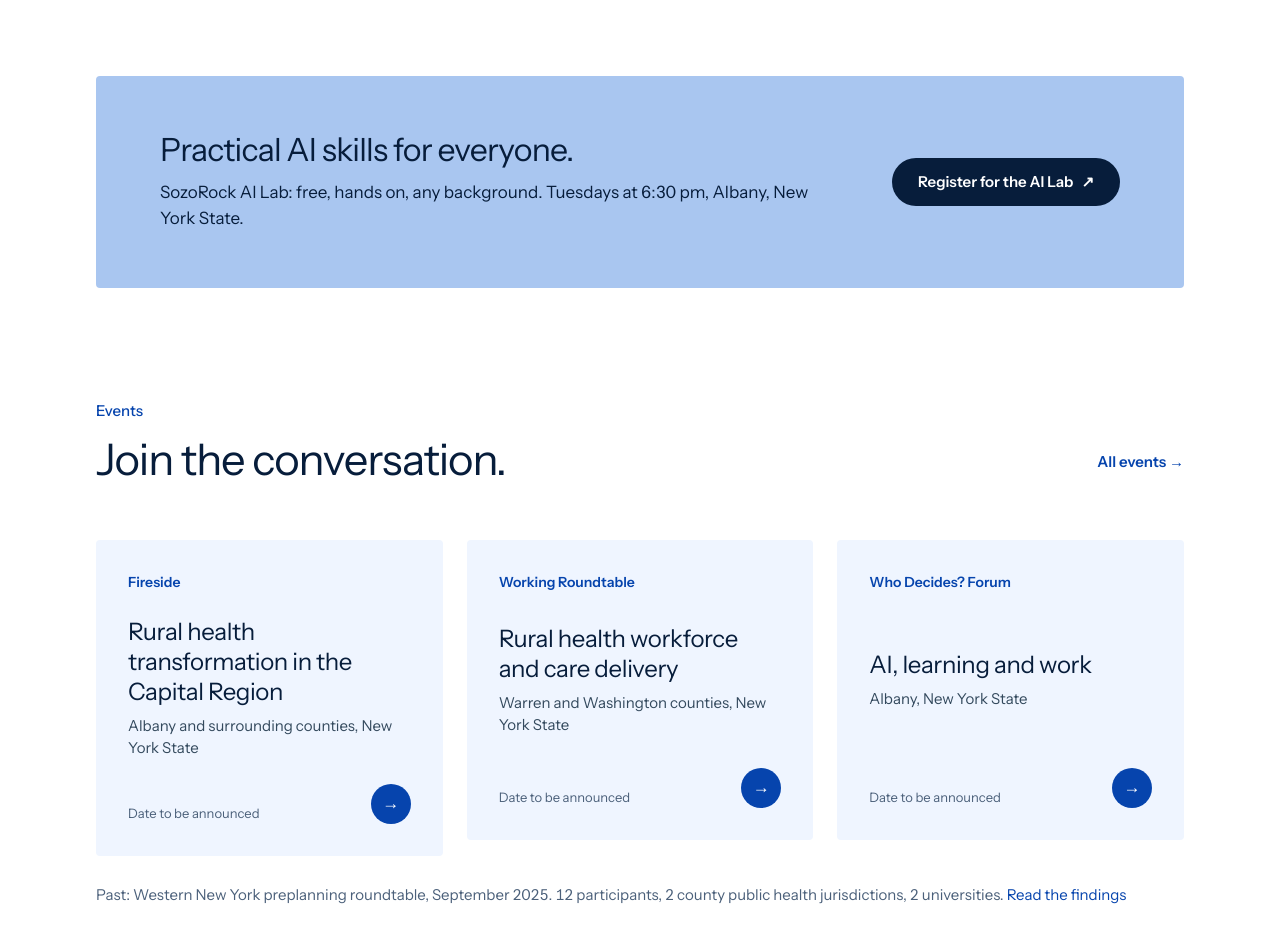
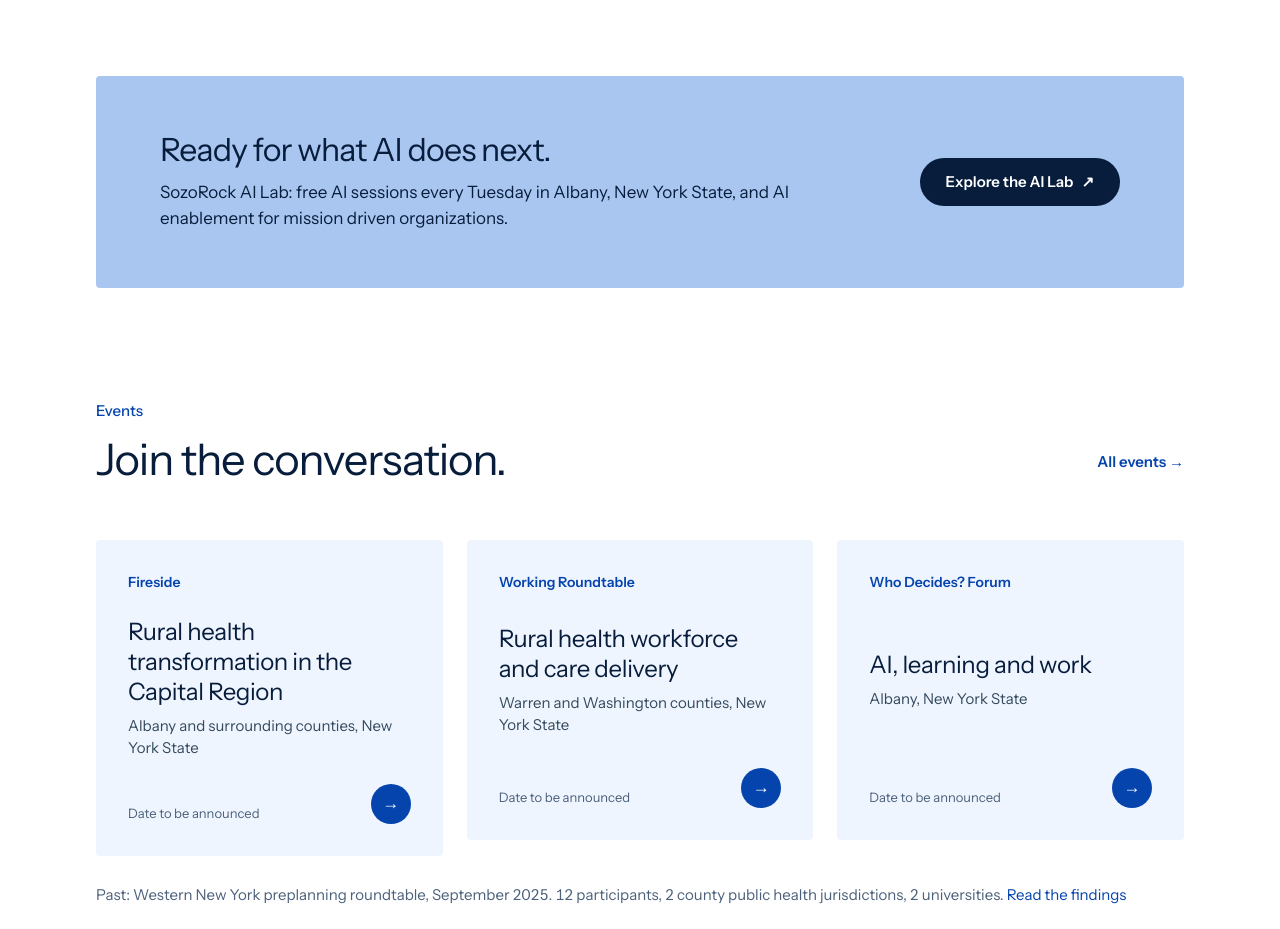
Before and after one commit to drolu-cmyk/sozorock-foundation, a React (Vite) app: page / in a window 1280 px wide. Shown: the part 4480-5409 px from the top of the page. Built offline with nearby package versions, Linux system fonts and the light colour scheme.

Commit message:
Present the AI Lab as two programs across the parent site
Updates the AI Lab page, homepage band, Our Work tiles, navigation meta,
insight card and search metadata to the free Tuesday sessions for
individuals and AI enablement for organizations.

```diff
--- a/src/seo.js
+++ b/src/seo.js
@@ -44,8 +44,8 @@
     pageType: "WebPage",
   },
   "/platforms/ai-lab": {
-    title: "SozoRock AI Lab | Applied AI for Real Work",
-    description: "Task-based AI learning for real work, centered on human judgment, verification, responsible use and reviewed outputs.",
+    title: "SozoRock AI Lab | Free AI Training and AI Enablement",
+    description: "Free weekly AI sessions for individuals and platform neutral AI enablement, train the trainer programs and AI governance for mission driven organizations.",
     pageType: "WebPage",
   },
   "/publications": {
@@ -117,7 +117,7 @@
   "/platforms": ["SozoRock platforms", "Global Institute", "SozoRock Health", "SozoRock AI Lab", "county evidence", "public systems"],
   "/platforms/institute": ["public-interest research", "governance research", "health systems assurance", "public decisions", "rural institutions", "SozoRock Global Institute"],
   "/platforms/health": ["health access", "place intelligence", "community health evidence", "rural health", "SozoRock Health"],
-  "/platforms/ai-lab": ["applied artificial intelligence", "task-based AI learning", "AI verification", "human judgment", "SozoRock AI Lab"],
+  "/platforms/ai-lab": ["free AI classes", "AI enablement", "AI for nonprofits", "train the trainer", "AI governance", "AI agents", "SozoRock AI Lab"],
   "/publications": ["health systems publications", "governance research", "rural governance research", "health equity research", "public-interest reports"],
   "/insights": ["health access insights", "public systems", "county evidence", "applied AI insights"],
   "/events": ["public-interest briefings", "health-access roundtables", "community deliberation", "AI and society events", "SozoRock events"],
--- a/src/seoRuntime.js
+++ b/src/seoRuntime.js
@@ -86,7 +86,7 @@
   "/platforms/ai-lab": {
     title: "SozoRock AI Lab",
     description: "",
-    keywords: ["free AI classes Albany NY", "AI skills for beginners", "practical AI training", "community AI learning", "AI literacy", "AI upskilling", "Albany New York", "SozoRock AI Lab"],
+    keywords: ["free AI classes Albany NY", "AI enablement", "AI for nonprofits", "train the trainer", "AI governance", "AI literacy", "AI agents", "SozoRock AI Lab"],
   },
   "/events": {
     title: "Events",
--- a/src/site/home.jsx
+++ b/src/site/home.jsx
@@ -141,7 +141,7 @@
       </div>
     </Sec>
 
-    <Band top title="Practical AI skills for everyone." line="SozoRock AI Lab: free, hands on, any background. Tuesdays at 6:30 pm, Albany, New York State." action={<Btn href={AI_LAB} tone="navy">Register for the AI Lab</Btn>} />
+    <Band top title="Ready for what AI does next." line="SozoRock AI Lab: free AI sessions every Tuesday in Albany, New York State, and AI enablement for mission driven organizations." action={<Btn href={AI_LAB} tone="navy">Explore the AI Lab</Btn>} />
 
     <Sec className="pt0" id="events" labelledBy="events-title">
       <Head id="events-title" eyebrow="Events" title="Join the conversation." link={["All events", "/events"]} />
--- a/src/site/work.jsx
+++ b/src/site/work.jsx
@@ -122,7 +122,7 @@
           <span style={{ display: "flex", flexDirection: "column", justifyContent: "space-between", gap: 16 }}><span className="lab">Research</span><span className="ttl" style={{ fontSize: 20 }}>What evidence should support trust in digital health systems?</span><span className="ns-src">Health Systems Assurance Series · Volume 1 · 2026</span></span>
         </Go></li>
         <li><Tile href="/events" label="Event" title={upcoming[0].title} sub={`Fireside · ${upcoming[0].where} · Date to be announced`} /></li>
-        <li><Tile href={AI_LAB} label="SozoRock AI Lab" title="Practical AI skills for everyone" sub="Free · Tuesdays at 6:30 pm · Albany, New York State" /></li>
+        <li><Tile href={AI_LAB} label="SozoRock AI Lab" title="Ready for what AI does next" sub="Free Tuesday sessions · AI enablement for organizations" /></li>
       </ul>
     </Sec>
 
@@ -248,7 +248,7 @@
       <ul className="ns-grid g3">
         <li><Tile href="#partner" tone="white" label="Universities" title="Host a cohort" sub="Experiential learning for graduate and undergraduate students on real projects." /></li>
         <li><Tile href="#partner" tone="white" label="Health systems and employers" title="Share a project" sub="Cloud, security and AI work delivered, and a pipeline of job ready talent." /></li>
-        <li><Tile href={AI_LAB} tone="white" label="Communities" title="Learn AI for free" sub="Practical AI skills for any background through the SozoRock AI Lab." /></li>
+        <li><Tile href={`${AI_LAB}individuals/`} tone="white" label="Communities" title="Learn AI for free" sub="Hands on sessions every Tuesday, open to any background, through the SozoRock AI Lab." /></li>
       </ul>
     </Sec>
 
@@ -276,7 +276,7 @@
       </div>
     </Sec>
 
-    <Band top title="SozoRock AI Lab: practical AI skills for everyone." line="Free. Tuesdays at 6:30 pm, Albany, New York State." action={<Btn href={AI_LAB} tone="navy">Register for the AI Lab</Btn>} />
+    <Band top title="Ready for what AI does next." line="SozoRock AI Lab: free sessions every Tuesday and AI enablement for mission driven organizations." action={<Btn href={AI_LAB} tone="navy">Explore the AI Lab</Btn>} />
 
     <FormSection id="partner" eyebrow="Partner with us" title="Host a cohort, share a project or build your team." lede="Tell us what you would like to build. We will come back with a scope and timeline.">
       <PartnerForm />
@@ -335,20 +335,20 @@
     <Hero
       id="lab-title"
       crumb={["Our Work", "/platforms"]}
-      title="Practical AI skills for everyone."
-      lede="Free, hands on and open to any background. Bring a laptop and a question; leave with something that works."
-      actions={<><Btn href={AI_LAB}>Register for the AI Lab</Btn><More href="/partner">Bring it to your team</More></>}
-      panelLabel="Tuesdays at 6:30 pm in the Beacon Bank community room, Albany, New York State."
+      title="Ready for what AI does next."
+      lede="Free weekly AI sessions for individuals. AI enablement for mission driven organizations. One platform neutral standard."
+      actions={<><Btn href={`${AI_LAB}individuals/`}>For individuals</Btn><More href={`${AI_LAB}organizations/`}>For organizations</More></>}
+      panelLabel="Free sessions every Tuesday at 6:30 pm in the Beacon Bank community room, Albany, New York State, since May 2026."
       panel={<div className="ns-panel-stat"><b>Tuesdays</b><b style={{ color: "var(--chart-2)" }}>6:30 pm</b><p style={{ color: "var(--ice-2)" }}>Beacon Bank community room, Albany, New York State</p></div>}
     />
     <Sec labelledBy="do-title">
-      <Head id="do-title" eyebrow="What you do" title="Learn by building, with people who started where you are." />
+      <Head id="do-title" eyebrow="Two programs" title="One standard for people and the organizations that serve them." />
       <ul className="ns-grid g3">
-        <li className="ns-tile"><span className="lab">Use</span><span><span className="ttl">AI at work and at home</span><span className="sub">Write, plan, research and analyze with today’s tools.</span></span></li>
-        <li className="ns-tile"><span className="lab">Build</span><span><span className="ttl">A small project of your own</span><span className="sub">One participant built and launched a business website.</span></span></li>
-        <li className="ns-tile"><span className="lab">Judge</span><span><span className="ttl">When to trust the answer</span><span className="sub">Privacy, security and human judgment, every session.</span></span></li>
+        <li className="ns-tile"><span className="lab">Individuals</span><span><span className="ttl">Free AI sessions, every Tuesday</span><span className="sub">Agents, voice, AI video and app building, for any background.</span></span></li>
+        <li className="ns-tile"><span className="lab">Organizations</span><span><span className="ttl">AI enablement for mission driven teams</span><span className="sub">Activation, train the trainer certification and AI governance.</span></span></li>
+        <li className="ns-tile"><span className="lab">Standard</span><span><span className="ttl">Platform neutral, human judgment first</span><span className="sub">ChatGPT, Claude, Copilot, Gemini, Grok and open models, with results published.</span></span></li>
       </ul>
     </Sec>
-    <Band tone="ice" title="Bring the AI Lab to your organization." line="Sessions on applied AI, identity and access, cloud security and governance. Scope and dates are agreed with you." action={<Btn href="/partner">Partner with us</Btn>} />
+    <Band tone="ice" title="Bring the AI Lab to your organization." line="A ninety day activation path, certified trainers and AI governance, as a sponsored cohort or a direct engagement." action={<Btn href={`${AI_LAB}organizations/#inquiry`}>Book a readiness call</Btn>} />
   </div>;
 }
--- a/src/siteData.js
+++ b/src/siteData.js
@@ -7,7 +7,7 @@
     items: [
       { label: "SozoRock Global Institute", href: "/platforms/institute", meta: "Research, publications and convening" },
       { label: "SozoRock Health", href: "/platforms/health", meta: "Systems for health access" },
-      { label: "SozoRock AI Lab", href: "/platforms/ai-lab", meta: "Applied AI for real work" },
+      { label: "SozoRock AI Lab", href: "/platforms/ai-lab", meta: "Free sessions and AI enablement" },
     ],
   },
   {
@@ -66,8 +66,8 @@
   {
     slug: "ai-lab",
     name: "SozoRock AI Lab",
-    line: "Applied AI for real work.",
-    detail: "No-cost practical learning built around a real task, a reviewed output and responsible use. A published participant project shows the method in practice.",
+    line: "Ready for what AI does next.",
+    detail: "Free weekly AI sessions for individuals and platform neutral AI enablement for mission driven organizations.",
     href: "/platforms/ai-lab",
     action: "Explore the AI Lab",
     tone: "royal",
@@ -183,14 +183,14 @@
   {
     key: "ai-lab",
     label: "SozoRock AI Lab",
-    title: "Applied AI for real work.",
-    copy: "Task-based learning, reviewed output, responsible use and human judgment.",
-    detail: "Learn · Make · Check · Use",
+    title: "Ready for what AI does next.",
+    copy: "Free Tuesday sessions for individuals. AI enablement for mission driven organizations.",
+    detail: "Individuals · Organizations",
     href: "/platforms/ai-lab",
     action: "Explore the AI Lab",
     image: null,
     alt: "",
-    signal: "Learn. Make. Check. Use.",
+    signal: "Two programs. One standard.",
     kind: "type",
   },
 ];
@@ -212,8 +212,8 @@
   },
   {
     type: "Applied learning",
-    title: "Human judgment stays in the work",
-    summary: "Learn what a tool can do, build something useful, verify it and put the reviewed result into practice.",
+    title: "From chatting with AI to handing it work",
+    summary: "Free Tuesday sessions on agents, voice, AI video and app building, and AI enablement for organizations.",
     href: "https://ai-lab.sozorockfoundation.org/",
     source: "SozoRock AI Lab",
   },
```
